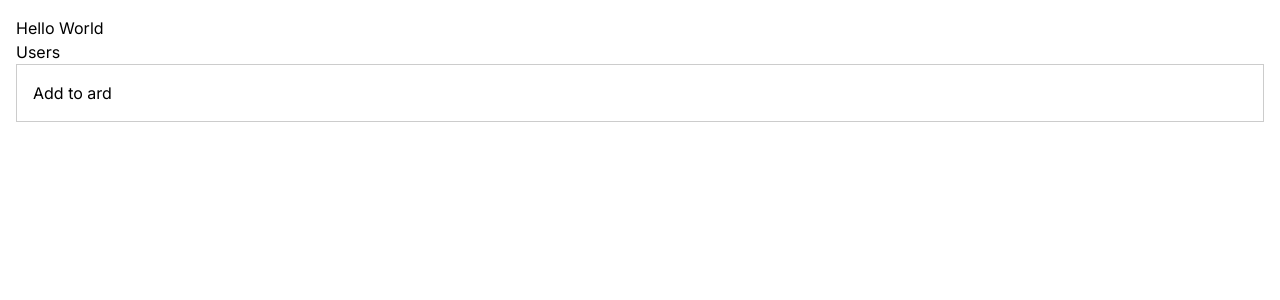
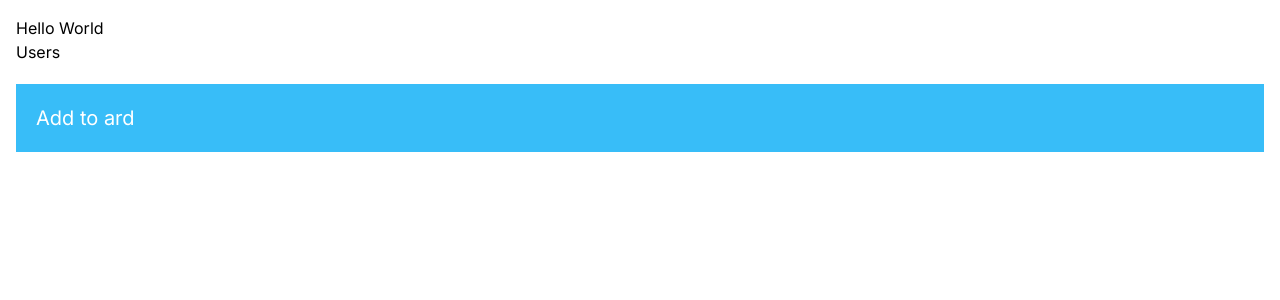
Before and after one commit to gootibi/next-app-part1, a Next.js app: page / in a window 1280 px wide. Shown: the top 300 px of the page. Built offline with nearby package versions, Linux system fonts and the light colour scheme.

Commit message:
Tailwind css

```diff
--- a/app/components/ProductCard.tsx
+++ b/app/components/ProductCard.tsx
@@ -4,7 +4,7 @@
 
 const ProductCard = () => {
   return (
-    <div className={styles.card}>
+    <div className='p-5 my-5 bg-sky-400 text-white text-xl hover:bg-sky-500'>
       <AddToCard />
     </div>
   )
```
Also changed, not shown: 1 other file (tests, documents, lock files or other folders).
